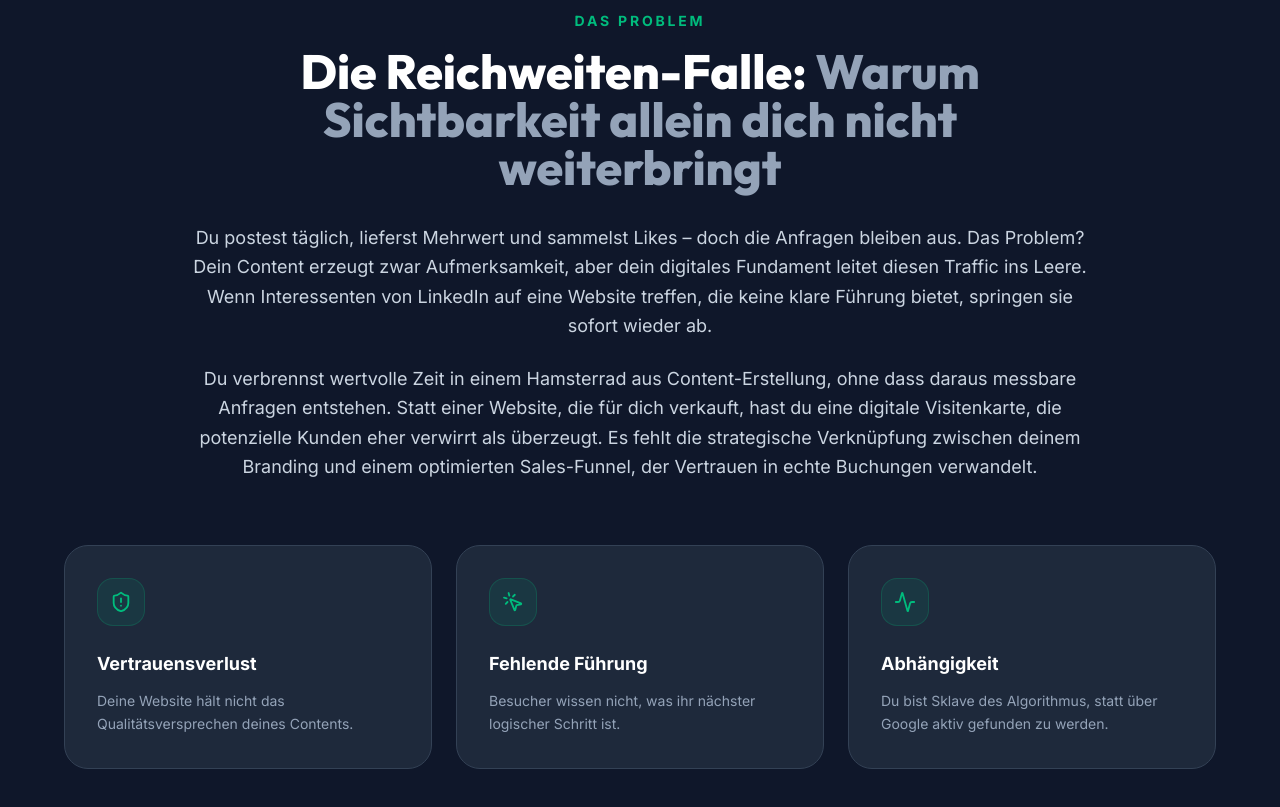
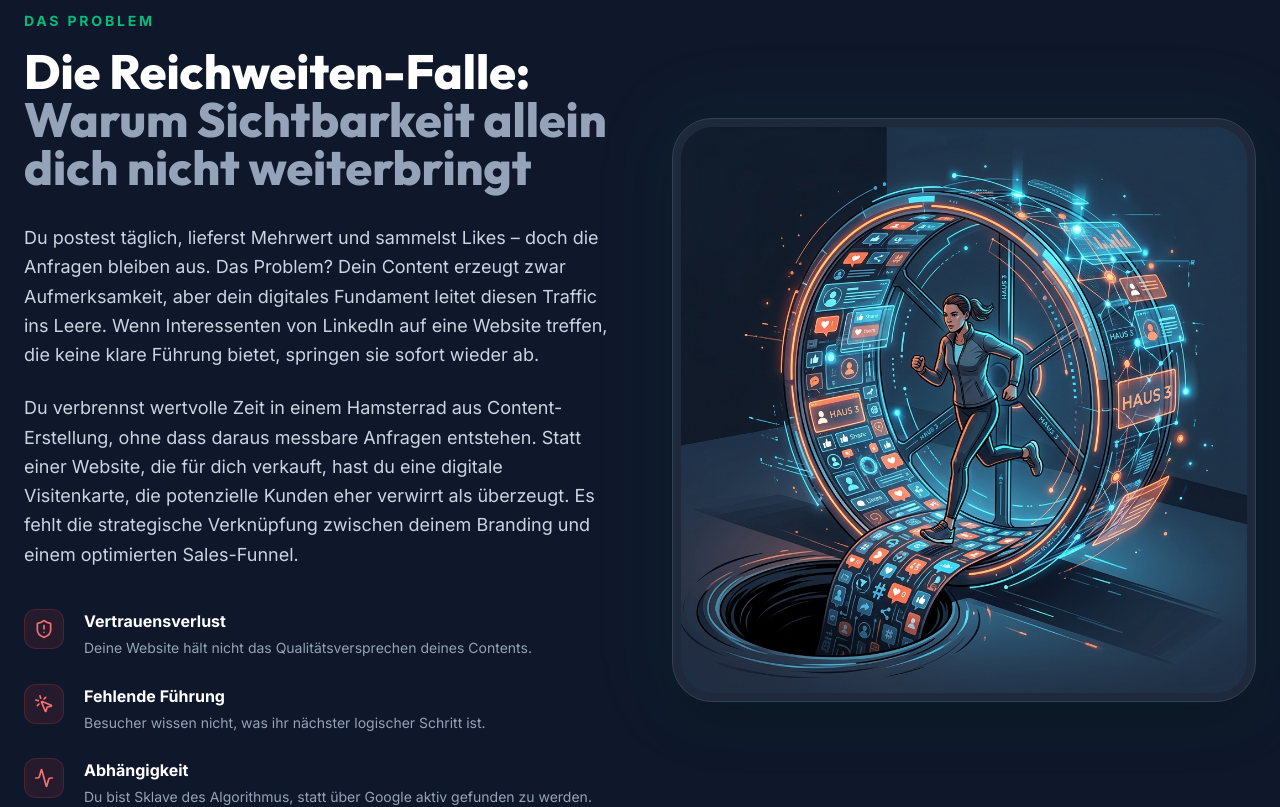
Before and after one commit to timmsug-source/website-linkedin, a Next.js app: page /lp/linkedin in a window 1280 px wide. Shown: the part 840-1647 px from the top of the page. Built offline with nearby package versions, Linux system fonts and the light colour scheme.

Commit message:
Split layout for Problem section with reach trap visual

```diff
--- a/src/app/lp/linkedin/page.tsx
+++ b/src/app/lp/linkedin/page.tsx
@@ -182,45 +182,66 @@ export default function LinkedInLP() {
       </section>
 
       {/* ── 2. PROBLEM ──────────────────────────────────────────────────── */}
-      <section className="py-24 px-6 bg-slate-900">
-        <div className="max-w-6xl mx-auto">
-          <div className="text-center mb-16 max-w-4xl mx-auto">
+      <section className="py-24 px-6 bg-slate-900 overflow-hidden">
+        <div className="max-w-7xl mx-auto">
+          <div className="grid grid-cols-1 lg:grid-cols-2 gap-16 items-center">
+            {/* Left – Content */}
+            <div>
               <p className="text-accent font-bold text-sm uppercase tracking-[0.2em] mb-4">
                 Das Problem
               </p>
               <h2 className="text-3xl md:text-4xl lg:text-5xl font-display font-extrabold text-white leading-tight mb-8">
-              Die Reichweiten-Falle: <span className="text-slate-400">Warum Sichtbarkeit allein dich nicht weiterbringt</span>
+                Die Reichweiten-Falle:{" "}
+                <span className="text-slate-400">
+                  Warum Sichtbarkeit allein dich nicht weiterbringt
+                </span>
               </h2>
-            <div className="space-y-6 text-slate-300 text-lg leading-relaxed text-left md:text-center">
+              <div className="space-y-6 text-slate-300 text-lg leading-relaxed mb-10">
                 <p>
                   Du postest täglich, lieferst Mehrwert und sammelst Likes – doch die Anfragen bleiben aus. Das Problem? Dein Content erzeugt zwar Aufmerksamkeit, aber dein digitales Fundament leitet diesen Traffic ins Leere. Wenn Interessenten von LinkedIn auf eine Website treffen, die keine klare Führung bietet, springen sie sofort wieder ab.
                 </p>
                 <p>
-                Du verbrennst wertvolle Zeit in einem Hamsterrad aus Content-Erstellung, ohne dass daraus messbare Anfragen entstehen. Statt einer Website, die für dich verkauft, hast du eine digitale Visitenkarte, die potenzielle Kunden eher verwirrt als überzeugt. Es fehlt die strategische Verknüpfung zwischen deinem Branding und einem optimierten Sales-Funnel, der Vertrauen in echte Buchungen verwandelt.
+                  Du verbrennst wertvolle Zeit in einem Hamsterrad aus Content-Erstellung, ohne dass daraus messbare Anfragen entstehen. Statt einer Website, die für dich verkauft, hast du eine digitale Visitenkarte, die potenzielle Kunden eher verwirrt als überzeugt. Es fehlt die strategische Verknüpfung zwischen deinem Branding und einem optimierten Sales-Funnel.
                 </p>
               </div>
-          </div>
 
-          <div className="grid grid-cols-1 md:grid-cols-3 gap-6">
+              {/* Vertical List of Problems */}
+              <div className="space-y-6">
                 {problems.map((p, i) => {
                   const Icon = p.icon;
                   return (
                     <div
                       key={i}
-                  className="group bg-slate-800 border border-slate-700 hover:border-accent/30 rounded-3xl p-8 transition-[border-color,box-shadow] hover:shadow-lg hover:shadow-accent/5"
+                      className="flex items-start gap-5 group"
                     >
-                  <div className="w-12 h-12 rounded-2xl bg-accent/10 border border-accent/20 flex items-center justify-center mb-6 group-hover:bg-accent/20 transition-colors">
-                    <Icon size={22} className="text-accent" />
+                      <div className="w-10 h-10 rounded-xl bg-red-500/10 border border-red-500/20 flex items-center justify-center shrink-0 group-hover:bg-red-500/20 transition-colors">
+                        <Icon size={20} className="text-red-400" />
                       </div>
-                  <h3 className="font-bold text-white text-lg mb-3">
+                      <div>
+                        <h3 className="font-bold text-white text-base mb-1">
                           {p.title}
                         </h3>
                         <p className="text-slate-400 text-sm leading-relaxed">
                           {p.description}
                         </p>
                       </div>
+                    </div>
                   );
                 })}
+              </div>
+            </div>
+
+            {/* Right – Visual */}
+            <div className="relative">
+              <div className="absolute -inset-4 bg-accent/20 rounded-[2.5rem] blur-2xl opacity-30" />
+              <div className="relative bg-slate-800 border border-slate-700 rounded-[2.5rem] p-2 overflow-hidden shadow-2xl">
+                <img
+                  src="/images/reach_trap.png"
+                  alt="LinkedIn Reach Trap Visual"
+                  className="w-full h-auto rounded-[2rem] object-cover"
+                />
+              </div>
+            </div>
           </div>
         </div>
       </section>
```
Also changed, not shown: public/images/reach_trap.png (added). Lines whose indentation alone changed are shown as unchanged.
